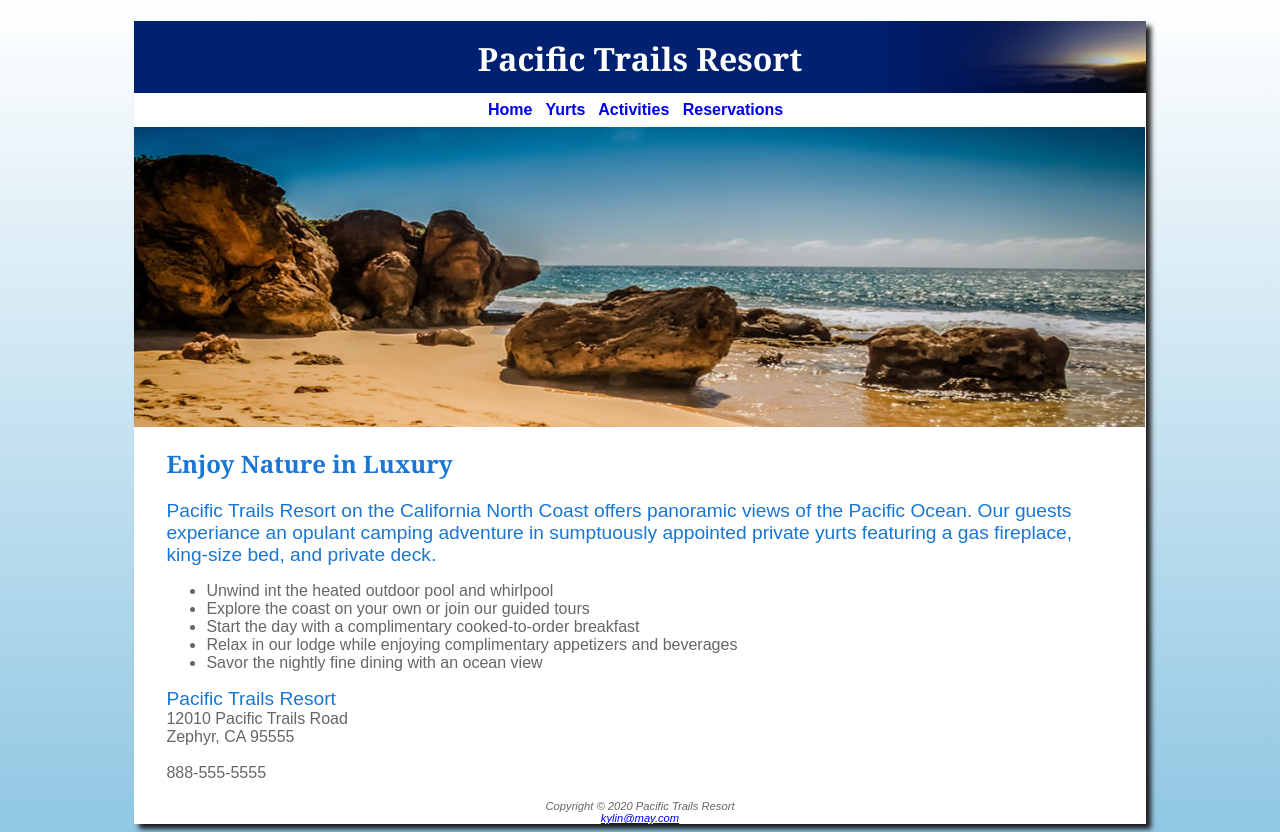
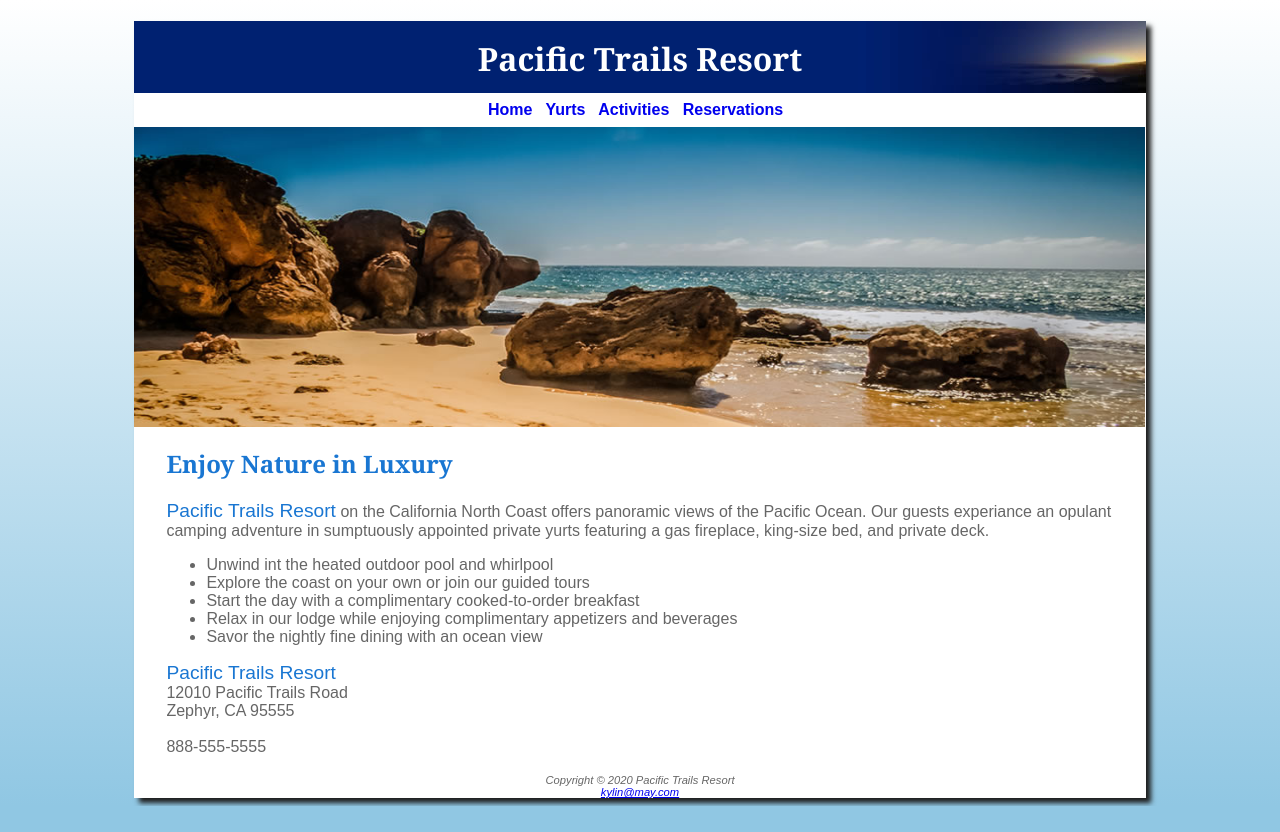
Before and after one commit to Klmay/Web-Dev, a plain HTML site: page ch4/index.html in a window 1280 px wide. After the commit the page ends 806 px from the top, so only its background shows below. Drawn offline with Linux system fonts and the light colour scheme.

Commit message:
Update index.html

```diff
--- a/ch4/index.html
+++ b/ch4/index.html
@@ -20,12 +20,10 @@
 </div>
 <main>
    <h2>Enjoy Nature in Luxury</h2>
-   <p>
-      <span class = "resort">Pacific Trails Resort on the California North Coast
+   <p><span class = "resort">Pacific Trails Resort</span> on the California North Coast
       offers panoramic views of the Pacific Ocean. Our guests experiance an opulant camping adventure
       in sumptuously appointed private yurts featuring
-      a gas fireplace, king-size bed, and private deck.
-   </p>
+      a gas fireplace, king-size bed, and private deck.</p>
  <ul>
     <li>Unwind int the heated outdoor pool and whirlpool</li>
     <li>Explore the coast on your own or join our guided tours</li>
```
